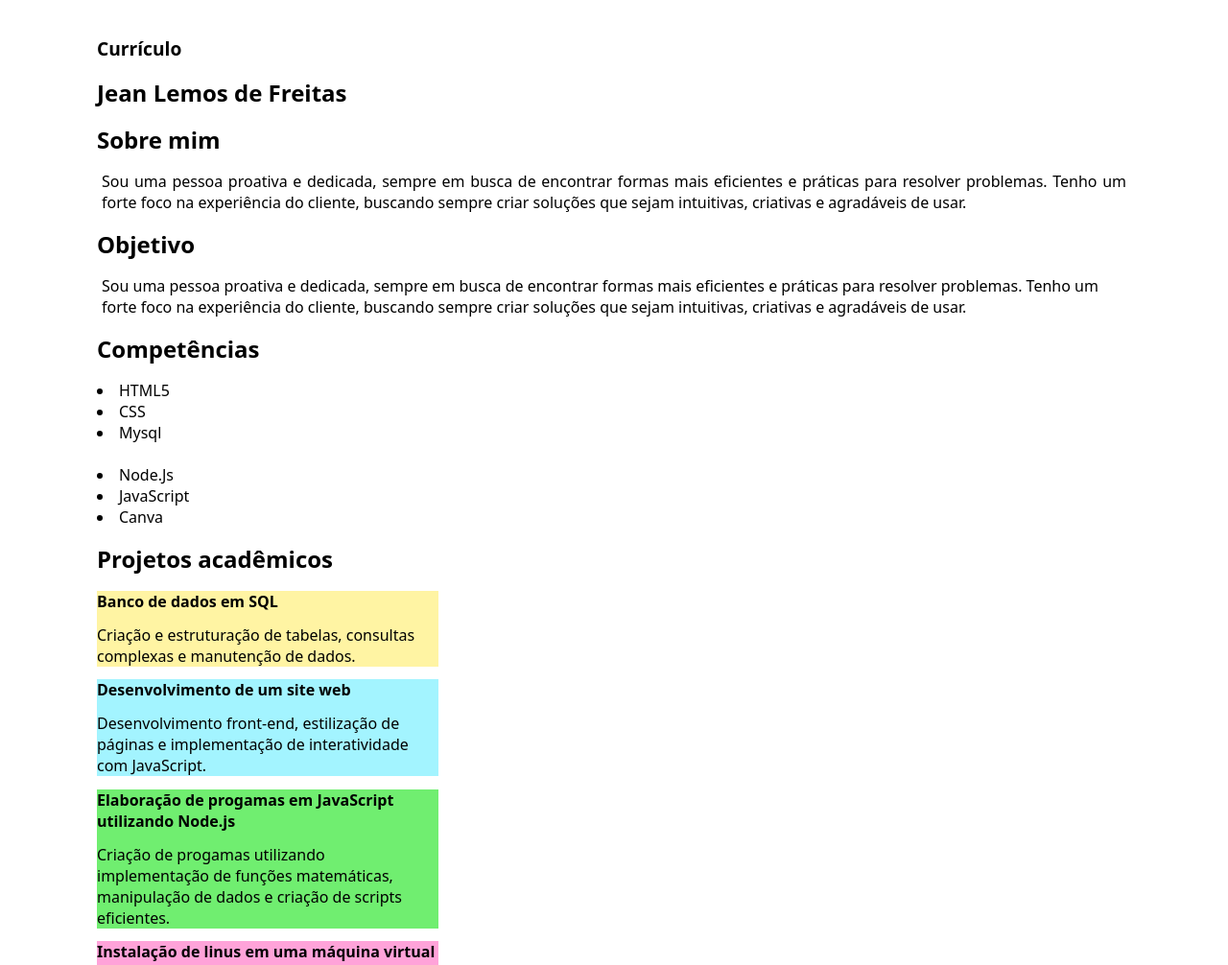
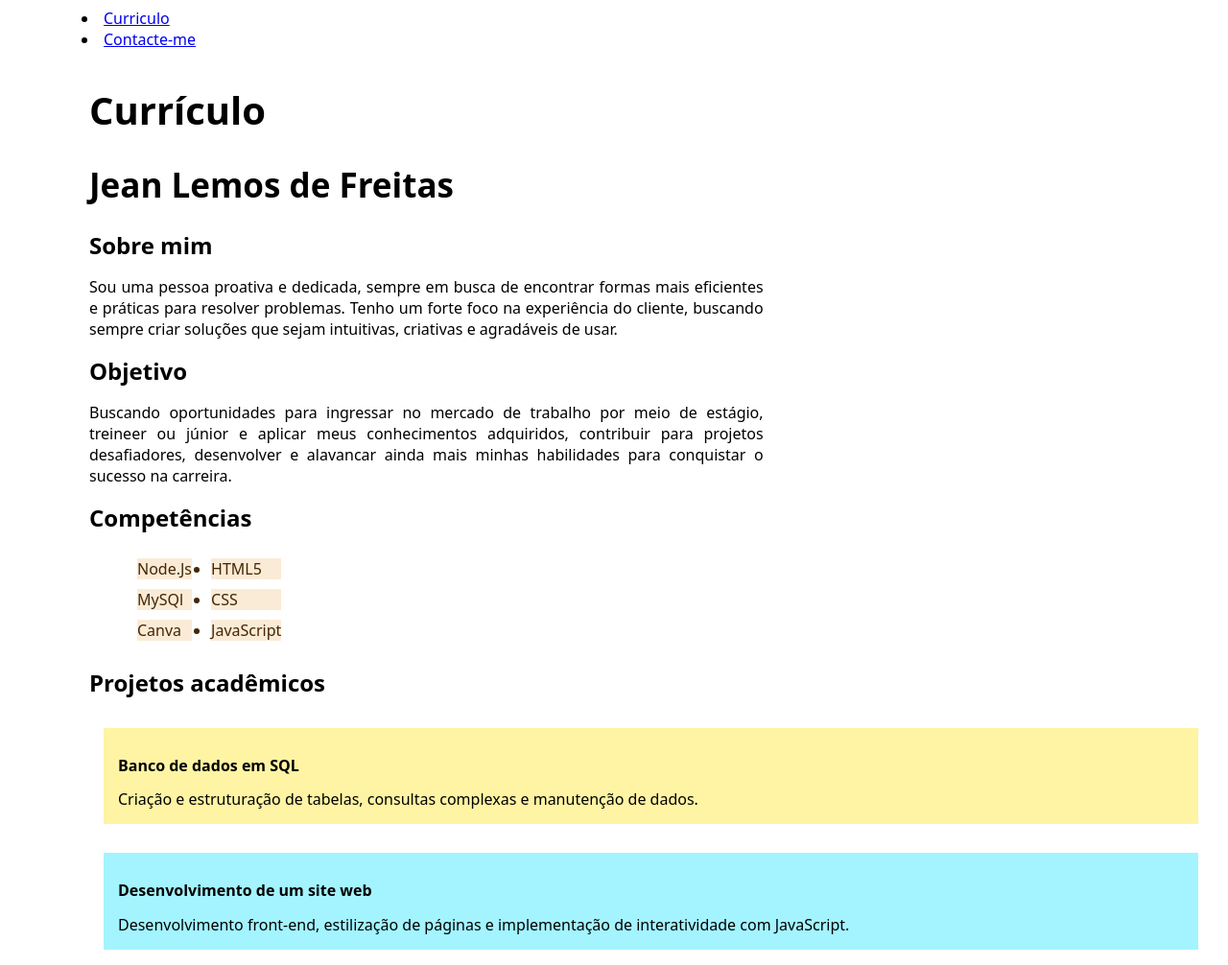
Before and after one commit to danoninho29/Meu_primeiro_html, a website: page index.html in a window 1280 px wide. Shown: the top 1006 px of the page at 96% size. Drawn offline with Linux system fonts and the light colour scheme.

Commit message:
novidade

```diff
--- a/index.html
+++ b/index.html
@@ -8,24 +8,34 @@
     <title>Curriculo</title>
 </head>
 <body>
+    <ul1>
+        <li class="links"><a href="index.html">Curriculo</a></li>
+        <li class="links"><a href="dados.html">Contacte-me</a></li>
+    </ul1>
     <main>
-
-    <h1 style="font-size: larger;">Currículo</h1>
-    <h1>Jean Lemos de Freitas</h1>
+    <h1 style="font-size: 40px;">Currículo</h1>
+    <h1 style="font-size: 35px;">Jean Lemos de Freitas</h1>
     <h1 Stylesheet="h">Sobre mim</h1>
-    <p style="text-align: justify;">Sou uma pessoa proativa e dedicada, sempre em busca de encontrar formas mais eficientes e práticas para resolver problemas. Tenho um forte foco na experiência do cliente, buscando sempre criar soluções que sejam intuitivas, criativas e agradáveis de usar.</p>
+    <p class="text">Sou uma pessoa proativa e dedicada, sempre em busca de encontrar formas mais eficientes e práticas para resolver problemas. Tenho um forte foco na experiência do cliente, buscando sempre criar soluções que sejam intuitivas, criativas e agradáveis de usar.</p>
     <h1>Objetivo</h1>
-    <p>Sou uma pessoa proativa e dedicada, sempre em busca de encontrar formas mais eficientes e práticas para resolver problemas. Tenho um forte foco na experiência do cliente, buscando sempre criar soluções que sejam intuitivas, criativas e agradáveis de usar.</p>
+    <p class="text">Buscando oportunidades para ingressar no mercado de trabalho por meio de estágio, treineer ou júnior e aplicar meus conhecimentos adquiridos, contribuir para projetos desafiadores, desenvolver e alavancar ainda mais minhas habilidades para conquistar o sucesso na carreira.</p>
     <h1>Competências</h1>
-    <li>HTML5</li>
-    <li>CSS</li>
-    <li>Mysql</li>
-    <br>
-    <li>Node.Js</li>
-    <li>JavaScript</li>
-    <li>Canva</li>
+    <ul>
+        <div class="separar-competencias">
+            <div>
+            <li>Node.Js</li>
+            <li>MySQl</li>
+            <li>Canva</li>
+            </div>
+            <div>
+            <li>HTML5</li>
+            <li>CSS</li>
+            <li>JavaScript</li>
+            </div>
+        </div>
+    </ul>
+<h1>Projetos acadêmicos</h1>
 <div class="mycontainer">
-    <h1>Projetos acadêmicos</h1>
     <div style="background-color:#FFF4A3;">
     <h2>Banco de dados em SQL</h2>
     <p3>Criação e  estruturação de tabelas, consultas complexas e manutenção de dados.</p3>
@@ -39,7 +49,7 @@
     <p3>Criação de progamas utilizando  implementação de funções matemáticas, manipulação de dados e criação de scripts eficientes.</p3>
     </div>
     <div style="background-color:#ffa3d9;">
-    <h2>Instalação de linus em uma máquina virtual</h2>
+    <h2>Instalação de linux em uma máquina virtual</h2>
     <p3>Instalação e configuração de uma distribuição Linux em um máquina virtual aplicando desenvolvimento e gerenciamento de sistemas operacionais.</p3>
     </div>
 </div>
--- a/styles.css
+++ b/styles.css
@@ -4,7 +4,6 @@
 
 body {
   margin-left: 85px;
-  margin-right: 85px;
   font-family: system-ui, sans-serif;
   color: rgb(0, 0, 0);
   background-color: rgb(255, 255, 255);
@@ -12,14 +11,13 @@ body {
 
 
 main {
-  padding: 1rem;
+  padding: 0.5rem;
 }
 
 h1 {
   font-weight: bold;
   font-size: 1.5rem;
   color:black;
-
 }
 h2 {
   font-weight: bold;
@@ -27,20 +25,57 @@ h2 {
   color:black;
 
 }
-p {
-  margin: 5px;
+
+.mycontainer {
+  display: flex;
+  flex-direction: column;
+  justify-content: center;
+  width: 100%;
+  overflow: auto;
 }
 
-#h {
-  border-radius: 25px;
+.mycontainer div {
+  margin: 15px;
+  height: auto;
+  width: auto;
+  padding: 15px;
 }
 
-.mycontainer {
-  width:100%;
-  overflow:auto;
+ul {
+  width: 100%;
+  overflow: auto;
+
 }
-.mycontainer div {
-  width:33%;
-  float:center;
-  margin: 0px;
+ul li {
+  background-color: antiquewhite;
+  margin: 10px;
+  color: rgb(69, 38, 0);
 }
+.separar-competencias{
+  display: flex;
+  flex-direction: start;
+  width: 60%;
+  overflow: auto;
+}
+
+.text{
+  width: 60%;
+  text-align: justify;
+}
+
+.dados{
+  width: 400px;
+  height: flex;
+  background-color: black;
+  color: white;
+  align-items: center;
+  display: flex;
+  flex-direction: column;
+  border-radius: 10%;
+  margin: 15px;
+}
+.me{
+  height: 150px;
+  width: 150px;
+  border-radius: 50%;
+}
```
Also changed, not shown: dados.html (added, +38 -0 lines), page2.html (deleted, +0 -19 lines), assests/img/me.jpg (added).
